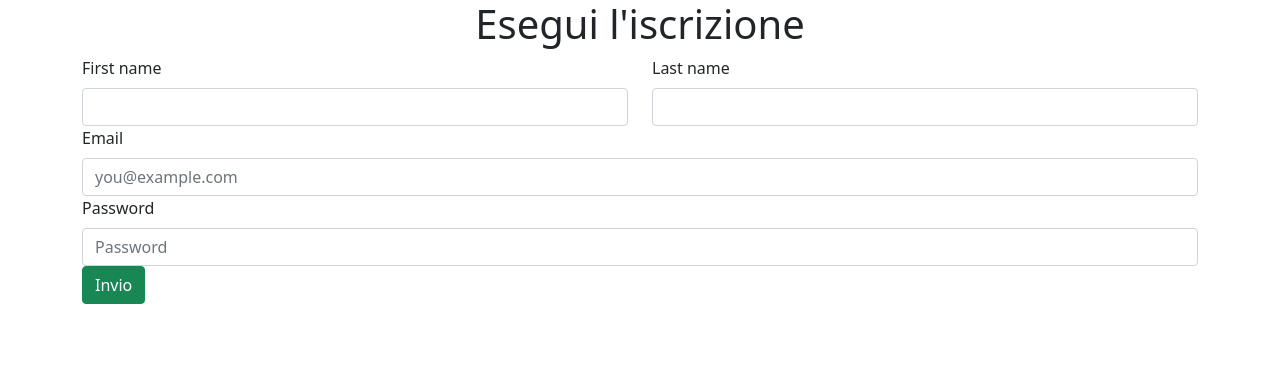
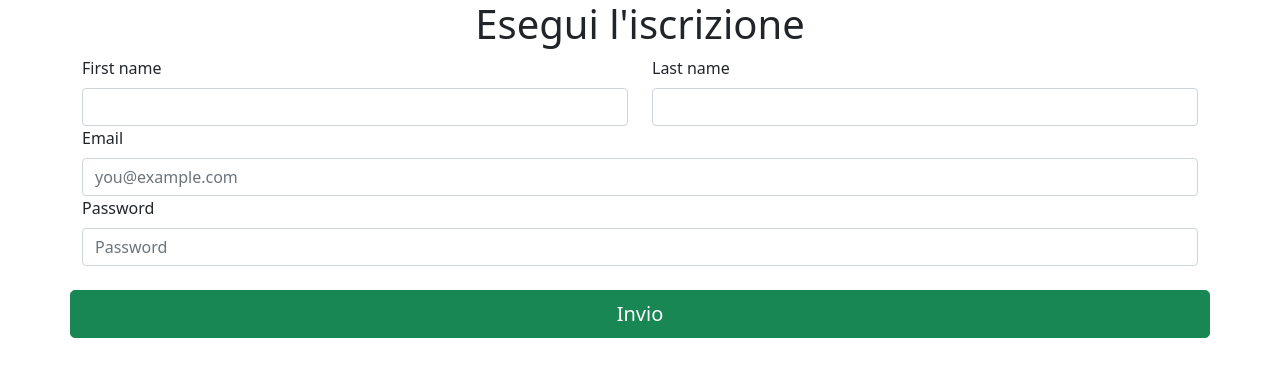
Before and after one commit to davidelomundo/InstantFlow, a PHP site: page /signup/index.php in a window 1280 px wide. Shown: the top 377 px of the page. Run offline with PHP 8.4, Linux system fonts and the light colour scheme.

Commit message:
modifiche grafiche

```diff
--- a/login/index.php
+++ b/login/index.php
@@ -38,7 +38,9 @@ if(isset($_POST["email"]) && !empty($_POST["email"]) && isset($_POST["password"]
             Please enter a valid email address for shipping updates.
             </div>
 
-        <button type="submit" class="btn btn-success">Invio</button>
+        <div class="row text-center mt-4">
+            <button type="submit" class="btn btn-success btn-lg">Invio</button>
+        </div>
     </form>
 </div>
 
--- a/signup/index.php
+++ b/signup/index.php
@@ -38,7 +38,9 @@ require_once '../includes/connection.php';
             Please enter a valid email address for shipping updates.
             </div>
 
-        <button type="submit" class="btn btn-success">Invio</button>
+        <div class="row text-center mt-4">
+            <button type="submit" class="btn btn-success btn-lg">Invio</button>
+        </div>
     </form>
 
 </div>
```
